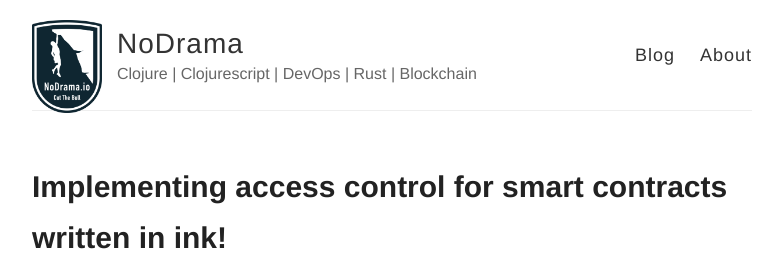
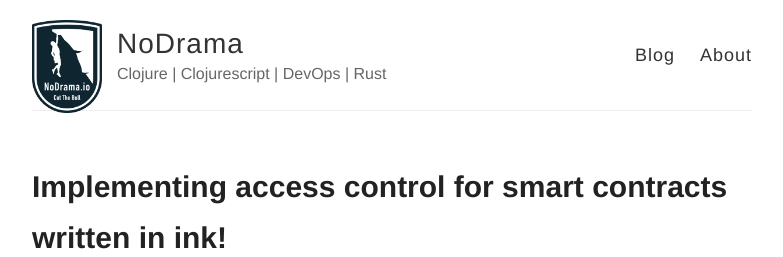
Before and after one commit to fbielejec/fbielejec.github.io, a Jekyll site: the page built from index.html, in a window 1280 px wide and 900 px high. Shown: the top 257 px of the window, without its empty margins (248-1031 px from the left). Built offline with Jekyll 4.4.1, drawn with Linux system fonts in a browser that asks for light colours.

Commit message:
alter config

```diff
--- a/_config.yml
+++ b/_config.yml
@@ -6,7 +6,7 @@
 name: NoDrama
 
 # Short bio or description (displayed in the header)
-description: Clojure | Clojurescript | DevOps | Rust | Blockchain
+description: Clojure | Clojurescript | DevOps | Rust
 
 # URL of your avatar or profile pic (you could use your GitHub profile pic)
 avatar: https://raw.githubusercontent.com/fbielejec/fbielejec.github.io/master/images/logo.png
```
